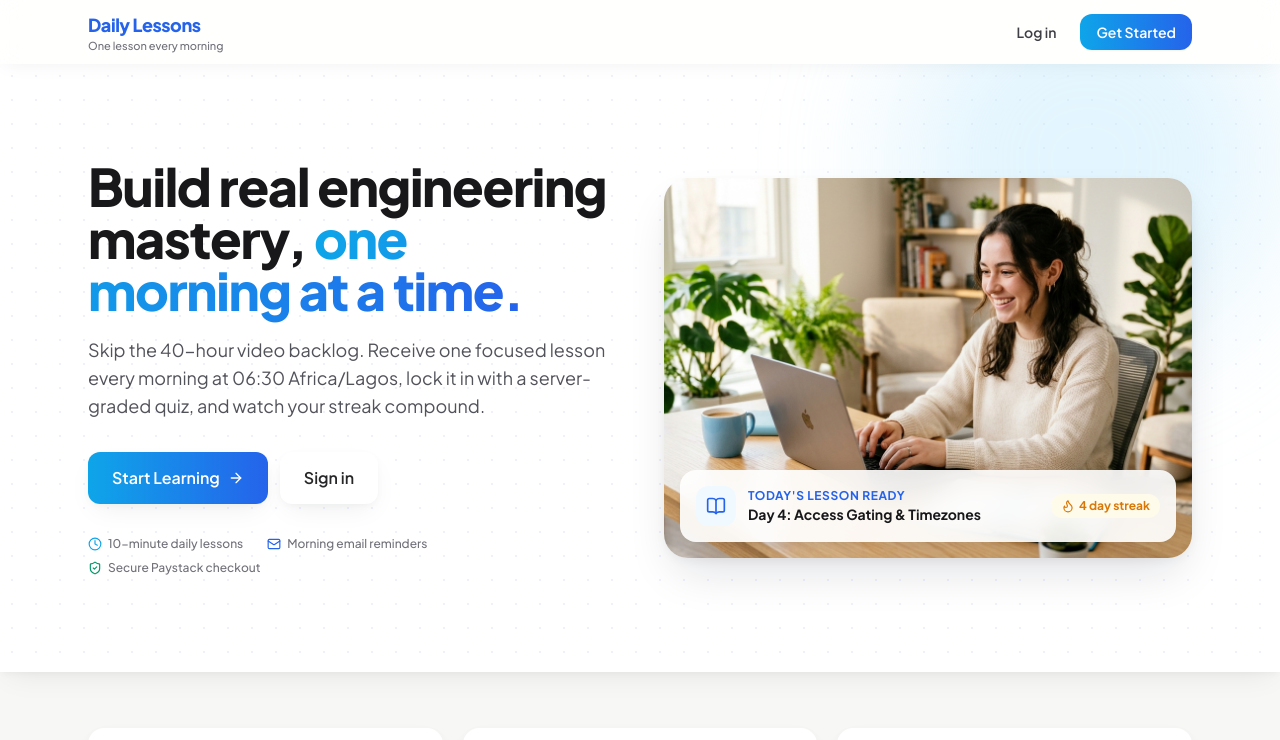
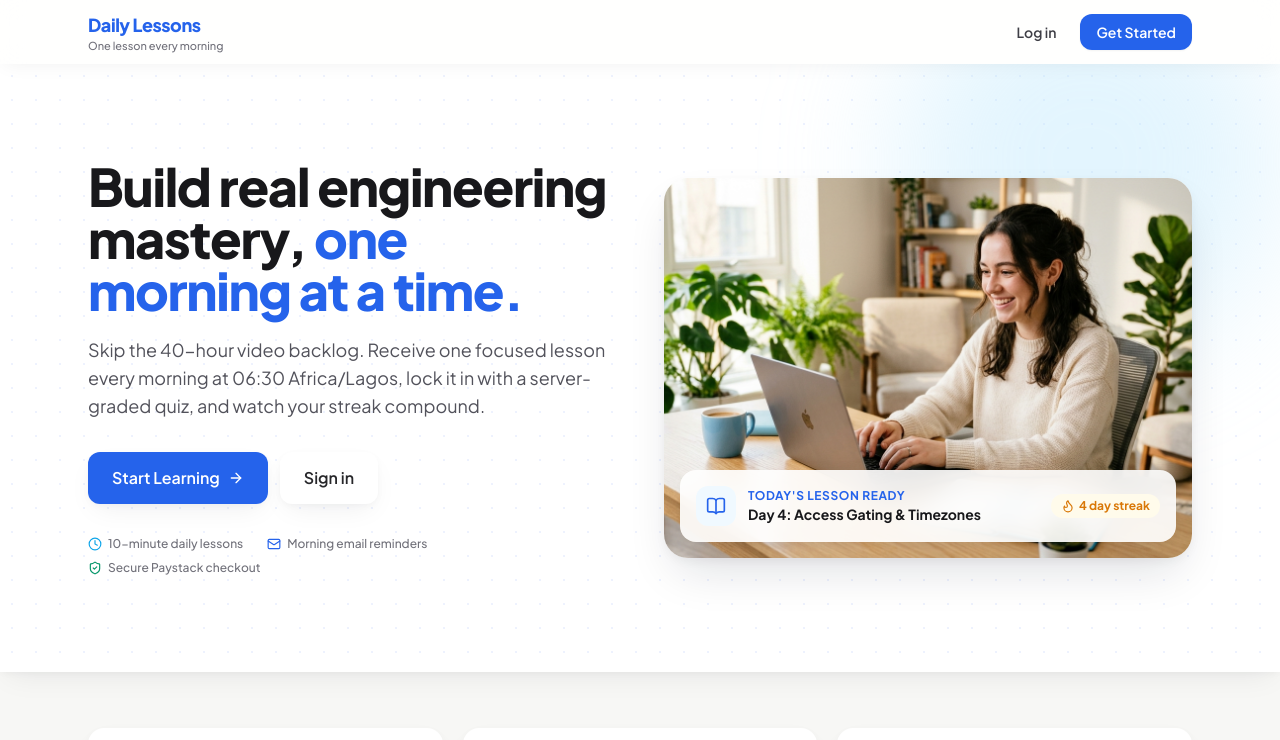
Before and after one commit to ruelnuffy/lesson-platform, a React (Vite) app in the folder frontend/: page / in a window 1280 px wide. Shown: the top 740 px of the page. Built offline with nearby package versions, Linux system fonts and the light colour scheme; no server answers.

Commit message:
UI polish: remove all gradients in favor of solid blue accents

```diff
--- a/frontend/src/components/Navbar.tsx
+++ b/frontend/src/components/Navbar.tsx
@@ -120,7 +120,7 @@ export function Navbar() {
               </Link>
               <Link
                 to="/register"
-                className="px-4 py-2 rounded-xl text-sm font-semibold bg-gradient-to-r from-sky-500 to-blue-600 text-white hover:from-sky-600 hover:to-blue-700 shadow-sm transition-all"
+                className="px-4 py-2 rounded-xl text-sm font-semibold bg-blue-600 text-white hover:bg-blue-500 shadow-sm transition-colors"
               >
                 Get Started
               </Link>
--- a/frontend/src/components/PaywallCard.tsx
+++ b/frontend/src/components/PaywallCard.tsx
@@ -14,8 +14,7 @@ export function PaywallCard({ title = "Unlock Daily Lessons" }: { title?: string
   return (
     <div className="max-w-xl mx-auto my-12 px-4">
       <div className="bg-white rounded-3xl shadow-elevated overflow-hidden">
-        <div className="bg-zinc-900 px-8 py-8 text-center text-white relative overflow-hidden">
-          <div className="absolute inset-0 bg-gradient-to-br from-blue-600/30 via-transparent to-amber-500/20 pointer-events-none" />
+        <div className="bg-blue-600 px-8 py-8 text-center text-white relative overflow-hidden">
           <div className="relative">
             <div className="inline-flex items-center justify-center w-14 h-14 rounded-2xl bg-white/10 backdrop-blur-sm shadow-sm">
               <Lock className="w-6 h-6 text-blue-300" />
--- a/frontend/src/pages/DashboardPage.tsx
+++ b/frontend/src/pages/DashboardPage.tsx
@@ -120,7 +120,7 @@ export function DashboardPage() {
           </div>
           <div className="mt-3.5 w-full h-2.5 bg-zinc-100 rounded-full overflow-hidden">
             <div
-              className="h-full bg-gradient-to-r from-blue-600 to-emerald-500 rounded-full transition-all duration-500"
+              className="h-full bg-blue-600 rounded-full transition-all duration-500"
               style={{ width: `${progressPct}%` }}
             />
           </div>
--- a/frontend/src/pages/LandingPage.tsx
+++ b/frontend/src/pages/LandingPage.tsx
@@ -29,7 +29,7 @@ export function LandingPage() {
           <div className="lg:col-span-6">
             <h1 className="text-4xl sm:text-5xl lg:text-[52px] font-extrabold text-zinc-900 tracking-tight leading-[1.08]">
               Build real engineering mastery,{" "}
-              <span className="bg-gradient-to-r from-sky-500 to-blue-600 bg-clip-text text-transparent">
+              <span className="text-blue-600">
                 one morning at a time.
               </span>
             </h1>
@@ -44,7 +44,7 @@ export function LandingPage() {
               {user ? (
                 <Link
                   to="/dashboard"
-                  className="inline-flex items-center gap-2 px-6 py-3.5 rounded-xl bg-gradient-to-r from-sky-500 to-blue-600 text-white font-semibold hover:from-sky-600 hover:to-blue-700 shadow-soft transition-all"
+                  className="inline-flex items-center gap-2 px-6 py-3.5 rounded-xl bg-blue-600 text-white font-semibold hover:bg-blue-500 shadow-soft transition-colors"
                 >
                   Go to Dashboard
                   <ArrowRight className="w-4 h-4" />
@@ -53,7 +53,7 @@ export function LandingPage() {
                 <>
                   <Link
                     to="/register"
-                    className="inline-flex items-center gap-2 px-6 py-3.5 rounded-xl bg-gradient-to-r from-sky-500 to-blue-600 text-white font-semibold hover:from-sky-600 hover:to-blue-700 shadow-soft transition-all"
+                    className="inline-flex items-center gap-2 px-6 py-3.5 rounded-xl bg-blue-600 text-white font-semibold hover:bg-blue-500 shadow-soft transition-colors"
                   >
                     Start Learning
                     <ArrowRight className="w-4 h-4" />
@@ -211,7 +211,7 @@ export function LandingPage() {
                   </span>
                   <Link
                     to={user ? `/checkout?courseId=${course.id}` : "/register"}
-                    className="inline-flex items-center gap-1.5 px-5 py-2.5 rounded-xl bg-gradient-to-r from-sky-500 to-blue-600 text-white font-semibold hover:from-sky-600 hover:to-blue-700 text-sm shadow-sm transition-all shrink-0"
+                    className="inline-flex items-center gap-1.5 px-5 py-2.5 rounded-xl bg-blue-600 text-white font-semibold hover:bg-blue-500 text-sm shadow-sm transition-colors shrink-0"
                   >
                     {user ? "Enroll Now" : "Register"}
                     <ArrowRight className="w-4 h-4" />
```
